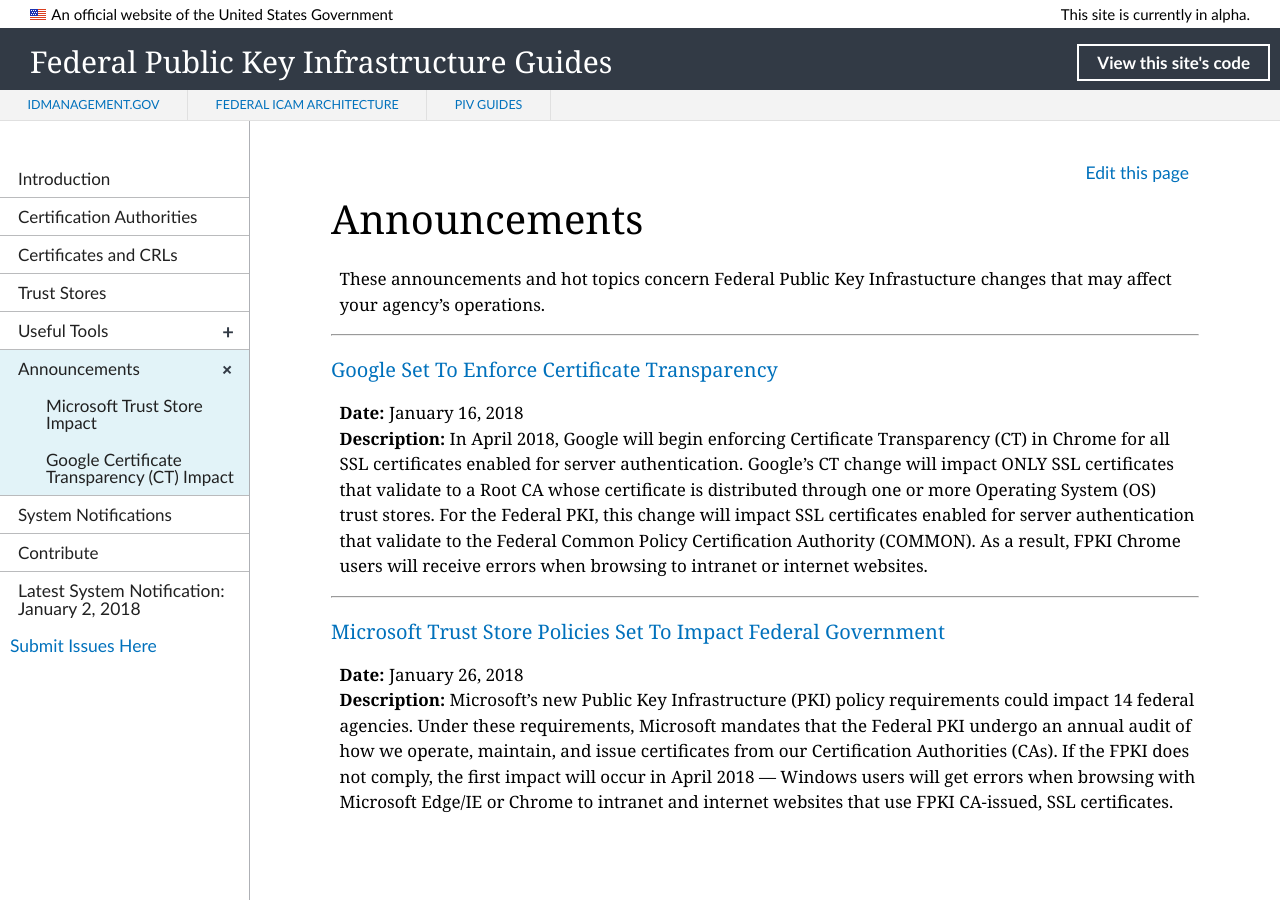
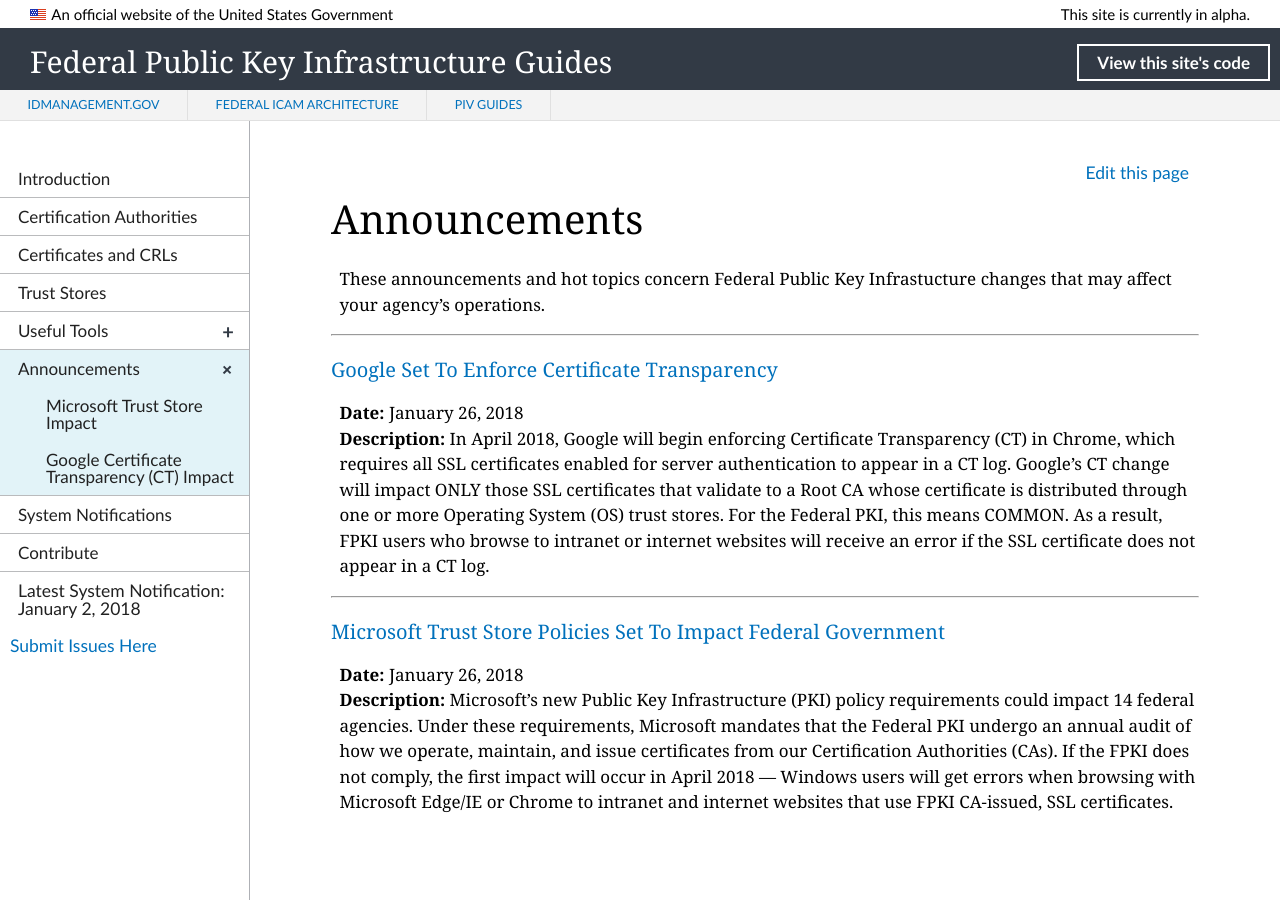
Before and after one commit to GSA/fpki-guides, a Jekyll site: the page built from _announcements/00_index.md, in a window 1280 px wide and 900 px high. Built offline with Jekyll 4.4.1, drawn with Linux system fonts in a browser that asks for light colours; nearby versions of some CDN libraries; library files that are not in the unit come from our copies; some of the changed lines change nothing that is shown.

Commit message:
Update 02_google_ct.md
Content and editorial updates

````diff
--- a/_announcements/02_google_ct.md
+++ b/_announcements/02_google_ct.md
@@ -2,18 +2,18 @@
  layout: default
  navtitle: Google Certificate Transparency (CT) Impact
  title: Google Set To Enforce Certificate Transparency
- pubDate: January 16, 2018
+ pubDate: January 26, 2018
  collection: announcements
  permalink: announcements/googlect/
- description: In April 2018, Google will begin enforcing Certificate Transparency (CT) in Chrome for all SSL certificates enabled for server authentication. Google's CT change will impact ONLY SSL certificates that validate to a Root CA whose certificate is distributed through one or more Operating System (OS) trust stores. For the Federal PKI, this change will impact SSL certificates enabled for server authentication that validate to the Federal Common Policy Certification Authority (COMMON). As a result, FPKI Chrome users will receive errors when browsing to intranet or internet websites.
+ description: In April 2018, Google will begin enforcing Certificate Transparency (CT) in Chrome, which requires all SSL certificates enabled for server authentication to appear in a CT log. Google's CT change will impact ONLY those SSL certificates that validate to a Root CA whose certificate is distributed through one or more Operating System (OS) trust stores. For the Federal PKI, this means COMMON. As a result, FPKI users who browse to intranet or internet websites will receive an error if the SSL certificate does not appear in a CT log.
 ---
 
-In April 2018, Google will begin enforcing Certificate Transparency (CT) in Chrome for all SSL certificates enabled for server authentication. Google's CT change will impact ONLY SSL certificates that validate to a Root CA whose certificate is distributed through one or more Operating System (OS) trust stores. For the Federal PKI, this change will impact SSL certificates enabled for server authentication that validate to the Federal Common Policy Certification Authority (COMMON). As a result, FPKI Chrome users will receive errors when browsing to intranet or internet websites.
+In April 2018, Google will begin enforcing Certificate Transparency (CT) in Chrome, which requires all SSL certificates enabled for server authentication to appear in a CT log. Google's CT change will impact ONLY those SSL certificates that validate to a Root CA whose certificate is distributed through one or more Operating System (OS) trust stores. For the Federal PKI, this means COMMON. As a result, FPKI users who browse to intranet or internet websites will receive an error if the SSL certificate does not appear in a CT log.
 
 {% include alert-info.html content="CT is an open framework that allows website owners and browser operators to monitor and log SSL certificates, detect issuance/mis-issuance, and identify rogue CAs." %}
 
-{% include alert-info.html heading="If the FPKI choses to remove the COMMON Root CA certificate trust bit from the Microsoft trust store, then Google's new CT change will NOT affect SSL certificates that validate to COMMON for Microsoft OS users of Chrome. (See the Microsoft Trust Store Impact Announcement.)" %}
-<!--For info-alert box about COMMON: do the explanations above sound right?  Add a link to info-alert box for Microsoft Hot Topic Announcement when MS H.T. published.-->
+{% include alert-info.html content="If the FPKI chooses to remove the COMMON server authentication certificate trust bit from the Microsoft trust store, then Google's new CT change will NOT affect FPKI SSL certificates that validate to COMMON for Microsoft OS users of Chrome. (See the Microsoft Trust Store Impact Announcement.)" %}
+
 To prevent these Chrome errors, please see the [Network Domain Administrator FAQs](#network-domain-administrator-faqs) given below.
 
 ### Purpose of Google's CT Change
@@ -24,7 +24,7 @@
 
 ### Impacted Users and Certificates
 1. Google Chrome users of Windows, Apple, Linux, Android, Apple iOS, and Windows Mobile.
-2. Any SSL certificate enabled for server authentication that validates to COMMON, provided that COMMON is still distributed through the Microsoft, Apple, and Linux OS trust stores.
+2. Any SSL certificate enabled for server authentication that validates to COMMON, provided that the COMMON Root CA certificate is still distributed through the Microsoft, Apple, and Linux OS trust stores.
 
 Please send any questions about the Google CT policy changes to **fpki@gsa.gov**.
 
@@ -41,54 +41,46 @@
 CB - Insert pic
 
 ### Prevent SSL Certificate Errors
-<!--Are the errors generated by Chrome or web servers?-->
-These 3 steps will prevent an error during an HTTPS browser session:
 
-1. **X.509 V3 Extension.**&nbsp;&nbsp;Issuers may embed a Signed Certificate Timestamp (SCT) in a supported, SSL certificate by adding a **??** extension. No server configuration changes are needed. <!--Don't understand this option. An extension will be added to the certificate?  What is the extension name?  Is "issuer" correct (simpler than CA provider).-->
+Any one of these 3 steps will prevent a Chrome error during an HTTPS browser session. For steps 1 and 3, verify that your CA provider has enabled these capabilities.
 
-2. **TLS Extension.**&nbsp;&nbsp;Issuers may configure a web server by using a TLS extension to serve an SCT during a client session. After receiving the server certificate, the server operator submits it to a CT log and receives an SCT. He/she then includes the SCT in the server's signed_certificate_timestamp.
+1. **X.509 V3 Extension.**&nbsp;&nbsp;An issuer may embed a Signed Certificate Timestamp (SCT) in a supported, SSL certificate by adding an extension: SignedCertificateTimestampList, OID 1.3.6.1.4.1.11129.2.4.5. No server configuration changes are needed.
 
->**Note:**&nbsp;&nbsp;The TLS extension is supported by Apache v2.5 mod_ssl_ct and Nginx web servers.
+2. **TLS Extension.**&nbsp;&nbsp;Website operators may configure a web server by using a TLS extension to serve an SCT during a client session. After receiving the server certificate, the server operator submits it to a CT log and receives an SCT. He/she then includes the SCT in the server's signed_certificate_timestamp.
 
-3. **Online Certificate Stauts Protocol (OCSP) Stapling.**&nbsp;&nbsp;An issuer may include an SCT with a server's OCSP response. To do this, a certificate is issued to a CT log. The server operator then enables _OCSP Stapling_ on the server.
+>**Note:**&nbsp;&nbsp;The TLS extension is supported by only Apache v2.5, haproxy, and nginx v1.9 web servers.<sup>[2](#2)</sup>
+
+3. **Online Certificate Status Protocol (OCSP) Stapling.**&nbsp;&nbsp;An issuer may include an SCT with a server's OCSP response. To do this, an issuer issues a certificate to a CT log. The server operator then enables _OCSP Stapling_ on the server.
 
 ### Disable CT-Checking
-You may disable CT-checking for agency-owned end-points. The new Google CT change allows you to hide certificates for hostnames in URLs. That means that certificates that would have been untrusted (due to improper disclosure) can continue being used. (**Note:**&nbsp;&nbsp;It's harder to detect mis-issued SSL certificates for these hosts.)
+Google will treat any certificate as untrusted if disclosed via CT not according to policy; however, Chrome will not check for a CT entry if you change the OS Registry settings and define an agency domain, such as "example.com or agency.gov." That means that certificates that would have been untrusted (due to improper disclosure) can continue being used. (**Note:**&nbsp;&nbsp;It's harder to detect mis-issued SSL certificates for these hosts.)
 
-Google will treat any certificate as untrusted if disclosed via CT not according to policy.<!--Can't follow this in relation to previous paragraph.-->
-
-<!--Below looks like steps to take for the different OSs. Correct?-->
-
-**Windows registry location for Windows clients:**
-Software\Policies\Google\Chrome\CertificateTransparencyEnforcementDisabledForUrls
-
-**Step is to add a value?**  Add <!--These are "policies changes"?-->Example value:
-Software\Policies\Google\Chrome\CertificateTransparencyEnforcementDisabledForUrls\1 = "example.com"
-Software\Policies\Google\Chrome\CertificateTransparencyEnforcementDisabledForUrls\2 = ".example.com"
-
-**Windows registry location for Google Chrome OS clients:**
-Software\Policies\Google\ChromeOS\CertificateTransparencyEnforcementDisabledForUrls
-
-**Step is to add a value?** Example value:
-Software\Policies\Google\ChromeOS\CertificateTransparencyEnforcementDisabledForUrls\1 = "example.com"
-Software\Policies\Google\ChromeOS\CertificateTransparencyEnforcementDisabledForUrls\2 = ".example.com"
-
-**MacOS and Linux**
-Preference name: CertificateTransparencyEnforcementDisabledForUrls
-
-**Step is to add a value?** Example value:
-
+* **Windows Registry location for Windows clients:**
+For Software\Policies\Google\Chrome\CertificateTransparencyEnforcementDisabledForUrls, add values:
+```
+ Software\Policies\Google\Chrome\CertificateTransparencyEnforcementDisabledForUrls\1 = "example.com"
+ Software\Policies\Google\Chrome\CertificateTransparencyEnforcementDisabledForUrls\2 = ".example.com"
+```
+* **Windows Registry location for Google Chrome OS clients:**
+For Software\Policies\Google\ChromeOS\CertificateTransparencyEnforcementDisabledForUrls, add values:
+```
+ Software\Policies\Google\ChromeOS\CertificateTransparencyEnforcementDisabledForUrls\1 = "example.com"
+ Software\Policies\Google\ChromeOS\CertificateTransparencyEnforcementDisabledForUrls\2 = ".example.com"
+```
+* **MacOS and Linux**
+For preference name, CertificateTransparencyEnforcementDisabledForUrls, add values:
 ```
 <array>
   <string>example.com</string>
   <string>.example.com</string>
 </array>
 ```
-
-**Android**
-Restriction name: CertificateTransparencyEnforcementDisabledForUrls
-
-**Step is to add a value?** _Example value:_ example.com **or** .example.com
+* **Android**
+For restriction name, CertificateTransparencyEnforcementDisabledForUrls, add values:
+```
+CertificateTransparencyEnforcementDisabledForUrls\1 = "example.com"
+CertificateTransparencyEnforcementDisabledForUrls\2 = ".example.com"
+```
 
 ### Other FAQs
 1. Will Google's use of CT impact my agency's internal, Root CA-issued server authentication certificates?
@@ -96,6 +88,7 @@
 
 #### Google Certificate Transparency Recommended Reading
 <a name="1">1</a>. Extracted from [What is Certificate Transparency](https://www.certificate-transparency.org/){:target="_blank"}.<br>
-2. [Certificate Transparency Announcement](https://groups.google.com/a/chromium.org/forum/#!topic/ct-policy/78N3SMcqUGw){:target="_blank"}.<br>
-3. [How to Disable in Enterprise Chrome](http://www.chromium.org/administrators/policy-list-3#CertificateTransparencyEnforcementDisabledForUrls){:target="_blank"}.<br>
-4. [Chrome Policy Templates](https://www.chromium.org/administrators/policy-templates){:target="_blank"}.
+<a name="2">2</a>. See [Certificate Transparency--Resources for Site Owners](https://sites.google.com/site/certificatetransparency/resources-for-site-owners){:target="_blank"}.<br>
+3. [Certificate Transparency Announcement](https://groups.google.com/a/chromium.org/forum/#!topic/ct-policy/78N3SMcqUGw){:target="_blank"}.<br>
+4. [How to Disable in Enterprise Chrome](http://www.chromium.org/administrators/policy-list-3#CertificateTransparencyEnforcementDisabledForUrls){:target="_blank"}.<br>
+5. [Chrome Policy Templates](https://www.chromium.org/administrators/policy-templates){:target="_blank"}.
````
